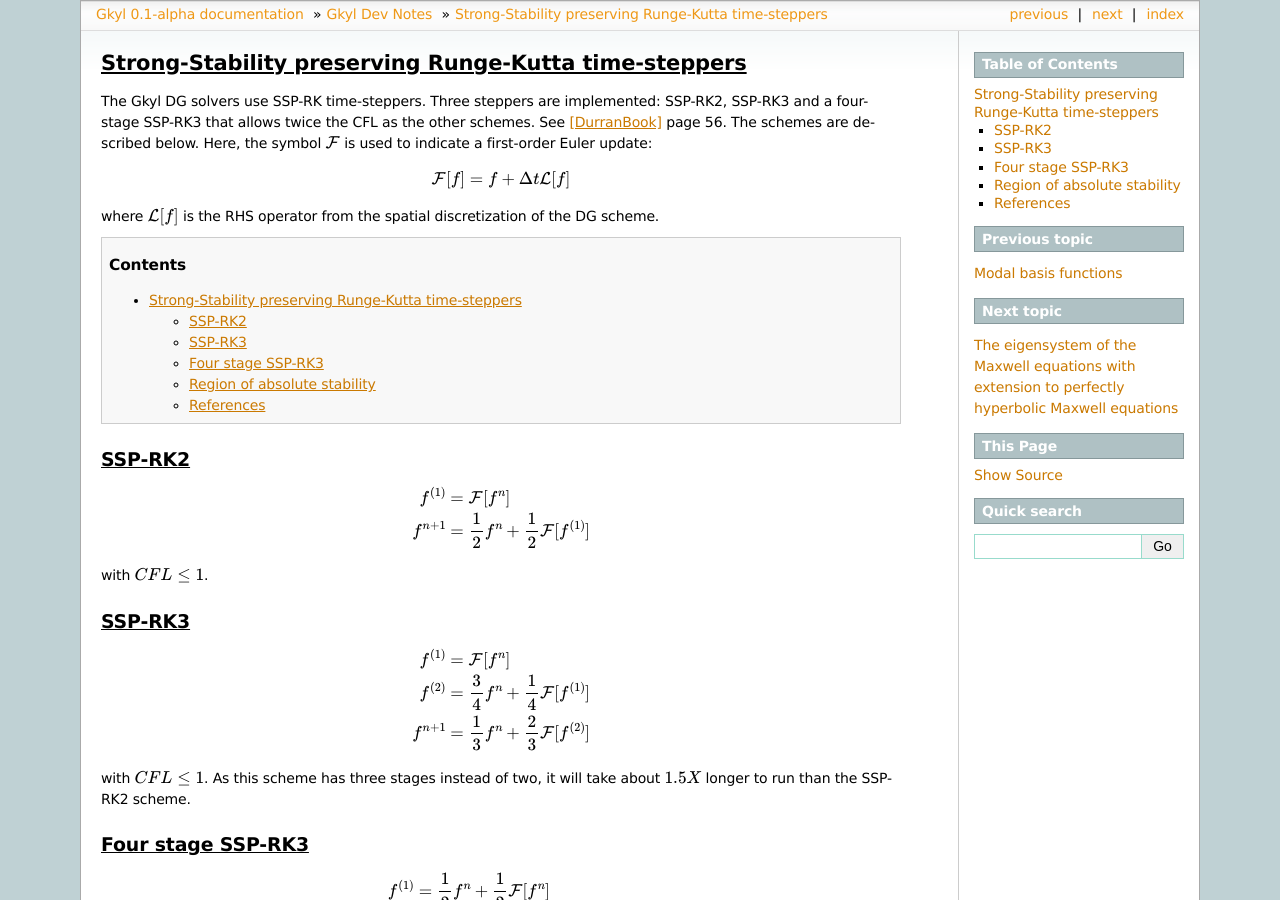
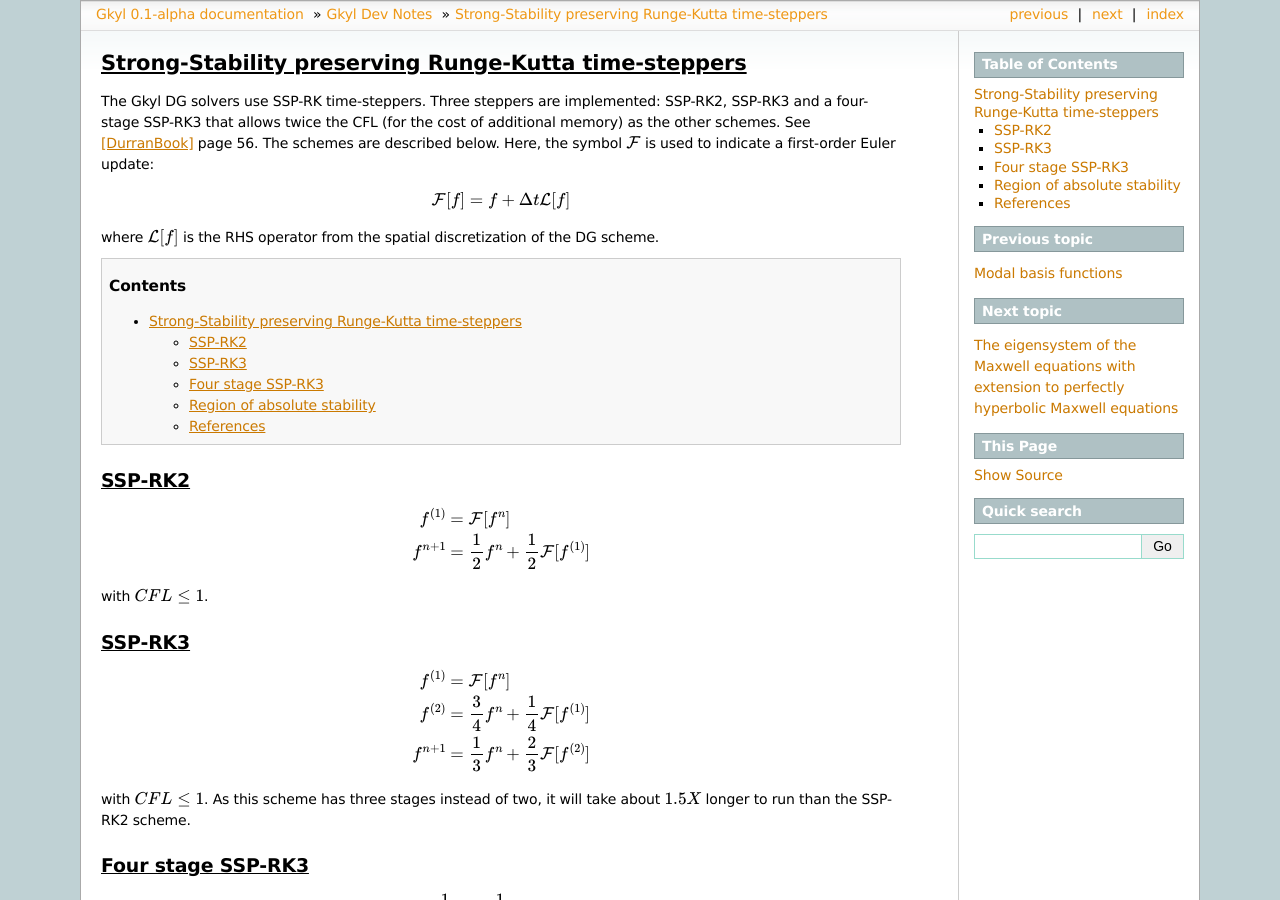
Before and after one commit to ammarhakim/gkyl-doc, a Sphinx documentation site: the page built from source/ssp-rk.rst, in a window 1280 px wide and 900 px high. Built offline with Sphinx 7.4.7, drawn with Linux system fonts in a browser that asks for light colours.

Commit message:
Added note on trade-off from RK3S4 scheme (one more f(v) needs to be stored).

```diff
--- a/source/ssp-rk.rst
+++ b/source/ssp-rk.rst
@@ -3,9 +3,10 @@ Strong-Stability preserving Runge-Kutta time-steppers
 
 The Gkyl DG solvers use SSP-RK time-steppers. Three steppers are
 implemented: SSP-RK2, SSP-RK3 and a four-stage SSP-RK3 that allows
-twice the CFL as the other schemes. See [DurranBook]_ page 56. The
-schemes are described below. Here, the symbol :math:`\mathcal{F}` is
-used to indicate a first-order Euler update:
+twice the CFL (for the cost of additional memory) as the other
+schemes. See [DurranBook]_ page 56. The schemes are described
+below. Here, the symbol :math:`\mathcal{F}` is used to indicate a
+first-order Euler update:
 
 .. math::
 
```
